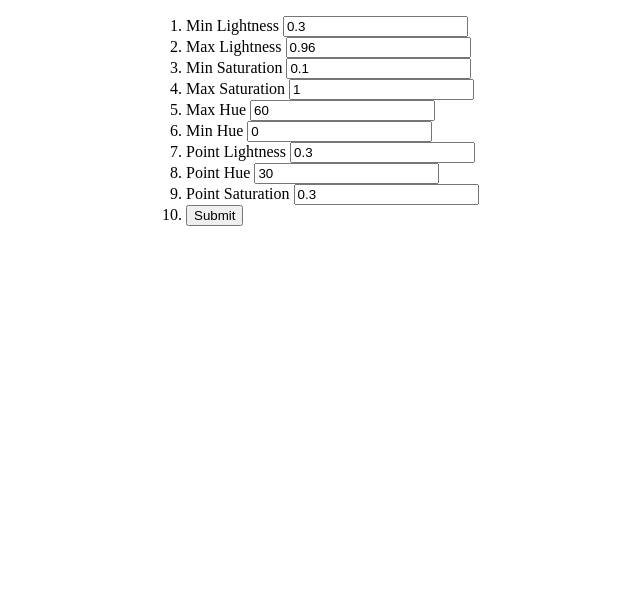
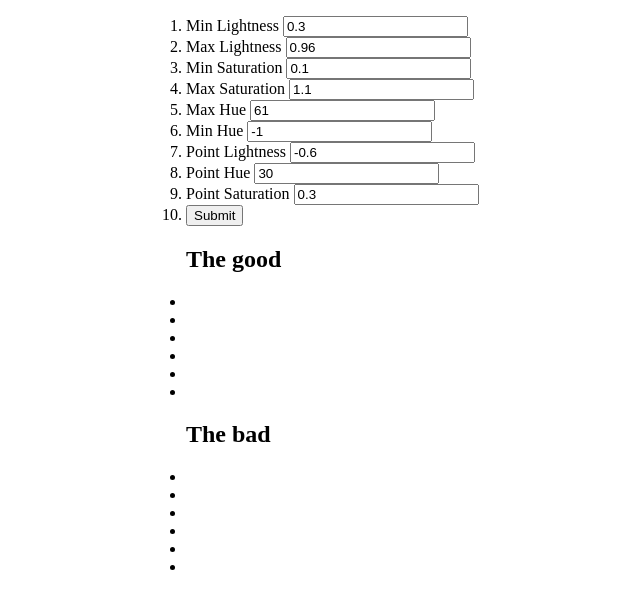
Before and after one commit to fables-tales/beige-lib, a plain HTML site: page index.html in a window 1280 px wide. Shown: the top 608 px of the page, without its empty margins (162-802 px from the left). Drawn offline with Linux system fonts and the light colour scheme.

Commit message:
Fix: Tweaked coefficients to cover all beiges

```diff
--- a/index.html
+++ b/index.html
@@ -64,5 +64,27 @@
         </li>
       </ol>
     </form>
+    <section class="good">
+      <h2>The good</h2>
+      <ul class="beiges">
+        <li data-value="#F5F5DC"></li>
+        <li data-value="#FFF8E7"></li>
+        <li data-value="#EDC9AF"></li>
+        <li data-value="#C2B280"></li>
+        <li data-value="#A67B5B"></li>
+        <li data-value="#967117"></li>
+      </ul>
+    </section>
+    <section class="bad">
+      <h2>The bad</h2>
+      <ul class="beiges">
+        <li data-value="#FFFFFF"></li>
+        <li data-value="#FB6522"></li>
+        <li data-value="#FB65D7"></li>
+        <li data-value="#E8FB64"></li>
+        <li data-value="#BE19E5"></li>
+        <li data-value="#000000"></li>
+      </ul>
+    </section>
   </body>
 </html>
--- a/src/beige.js
+++ b/src/beige.js
@@ -7,7 +7,7 @@ Beige = (function(){
   var validLightness = function(c){
     var l = c.getLightness();
 
-    return l > Beige.coefficients.minLightness && l < Beige.coefficients.maxLightness;
+    return l >= Beige.coefficients.minLightness && l <= Beige.coefficients.maxLightness;
   };
 
   var withinHueRange = function(c){
@@ -28,7 +28,7 @@ Beige = (function(){
 
     var hue = c.getHue();
 
-    return hue > minHue(c) && hue < maxHue(c);
+    return hue >= minHue(c) && hue <= maxHue(c);
   };
 
   var withinSaturationRange = function(c){
@@ -50,7 +50,7 @@ Beige = (function(){
 
     var sat = c.getSaturation();
 
-    return sat > minSaturation(c) && sat < maxSaturation(c);
+    return sat >= minSaturation(c) && sat <= maxSaturation(c);
   };
 
 
--- a/src/utils.js
+++ b/src/utils.js
@@ -95,16 +95,36 @@ $(function(){
   };
 
   defaults = {
-    maxSaturation: 1,
+    maxSaturation: 1.1,
     minSaturation: 0.1,
-    minHue: 0,
-    maxHue: 60,
+    minHue: -1,
+    maxHue: 61,
     minLightness: 0.3,
     maxLightness: 0.96,
-    pointLightness: 0.3,
+    pointLightness: -0.6,
     pointHue: 30,
     pointSaturation: 0.3
   };
+
+  var beigeLists = function(){
+    $(".beiges li").each(function(i,e){
+      var $li = $(e);
+      var value = $li.data('value');
+
+      var r = Beige.is(value);
+      var background = r ? "green" : "red";
+
+      var c = new net.brehaut.Color(value);
+
+      $li.text(value + ", Hue " + c.getHue() + ", Sat " + c.getSaturation() + ", Lightness " + c.getLightness());
+
+      $li.css('background-color', value);
+      $li.css('border-color', background);
+      $li.css('border-width', "5px");
+      $li.css('border-style', "solid");
+    });
+  };
+
 
   $("form#coefficients").each(function(i,form){
 
@@ -144,6 +164,7 @@ $(function(){
       };
 
       renderCanvases();
+      beigeLists();
 
       e.preventDefault();
     });
```
